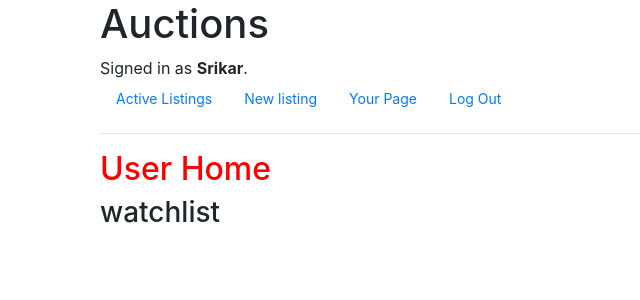
After one commit to rakirs2/commerce_cs50_final, a Django app: page /user_home in a window 1280 px wide. The commit adds this page. Shown: the top 300 px of the page, without its empty margins (0-640 px from the left). Run offline with Django 3.2, Linux system fonts and the light colour scheme; a user stored in the database is signed in; data comes from the database, SQL or seed files in the repository; both versions use the stored data as it was after the commit; some libraries are stand-ins or nearby versions.

```diff
--- a/auctions/models.py
+++ b/auctions/models.py
@@ -34,3 +34,8 @@ class Bid(models.Model):
 class Watchlist(models.Model):
     buyer = models.ForeignKey(User, on_delete=models.CASCADE, related_name="customer")
     auction_listing = models.ForeignKey(AuctionListing, on_delete=models.CASCADE, related_name="item")
+
+    def __str__(self):
+        return f"""buyer: {self.buyer}
+        auction_listing: {self.auction_listing}
+        """
--- a/auctions/templates/auctions/layout.html
+++ b/auctions/templates/auctions/layout.html
@@ -23,10 +23,15 @@
             {% if user.is_authenticated %}
                 <li class="nav-item">
                     <a class="nav-link" href="{% url 'new_listing' %}">New listing</a>
-                 </li>
+                </li>
+                <li class="nav-item">
+                    <a class="nav-link" href="{% url 'user_home' %}">Your Page</a>
+                </li>
                 <li class="nav-item">
                     <a class="nav-link" href="{% url 'logout' %}">Log Out</a>
                 </li>
+
+
 
             {% else %}
                 <li class="nav-item">
--- /dev/null
+++ b/auctions/templates/auctions/user_page.html
@@ -0,0 +1,7 @@
+{% extends "auctions/layout.html" %}
+
+{% block body %}
+    <h2>User Home</h2>
+    <h3>watchlist</h3>
+
+{% endblock %}
--- a/auctions/urls.py
+++ b/auctions/urls.py
@@ -8,5 +8,7 @@ urlpatterns = [
     path("logout", views.logout_view, name="logout"),
     path("register", views.register, name="register"),
     path("new_listing", views.new_listing, name="new_listing"),
-    path("product/<str:product_id>", views.product_page, name="product_page"),
+    path("product/<int:product_id>", views.product_page, name="product_page"),
+    path("add_to_watchlist/<int:product_id>", views.add_to_watchlist, name="add_to_watchlist"),
+    path("user_home", views.view_user_home, name="user_home"),
 ]
--- a/auctions/views.py
+++ b/auctions/views.py
@@ -102,3 +102,27 @@ def product_page(request, product_id):
         return render(request, "auctions/product.html", {
             "product": product,
         })
+
+
+def add_to_watchlist(request, product_id):
+    """
+    Adds item to specific user's watchlist
+
+    :param request: general request
+    :param product_id: id of item/listing
+    :return: back to main page
+    """
+    if request.user.username:
+        temp = Watchlist(user=request.user.username, temp=product_id)
+        temp.save()
+        return HttpResponseRedirect(product_page(request, product_id))
+
+
+def view_user_home(request):
+    user_temp = User.objects.get(username=request.user.username)
+    try:
+        user_watchlist = Watchlist.objects.filter(user_temp)
+    except:
+        print('most likely no objects')
+    finally:
+        return render(request, 'auctions/user_page.html')
```
Also changed, not shown: db.sqlite3.
